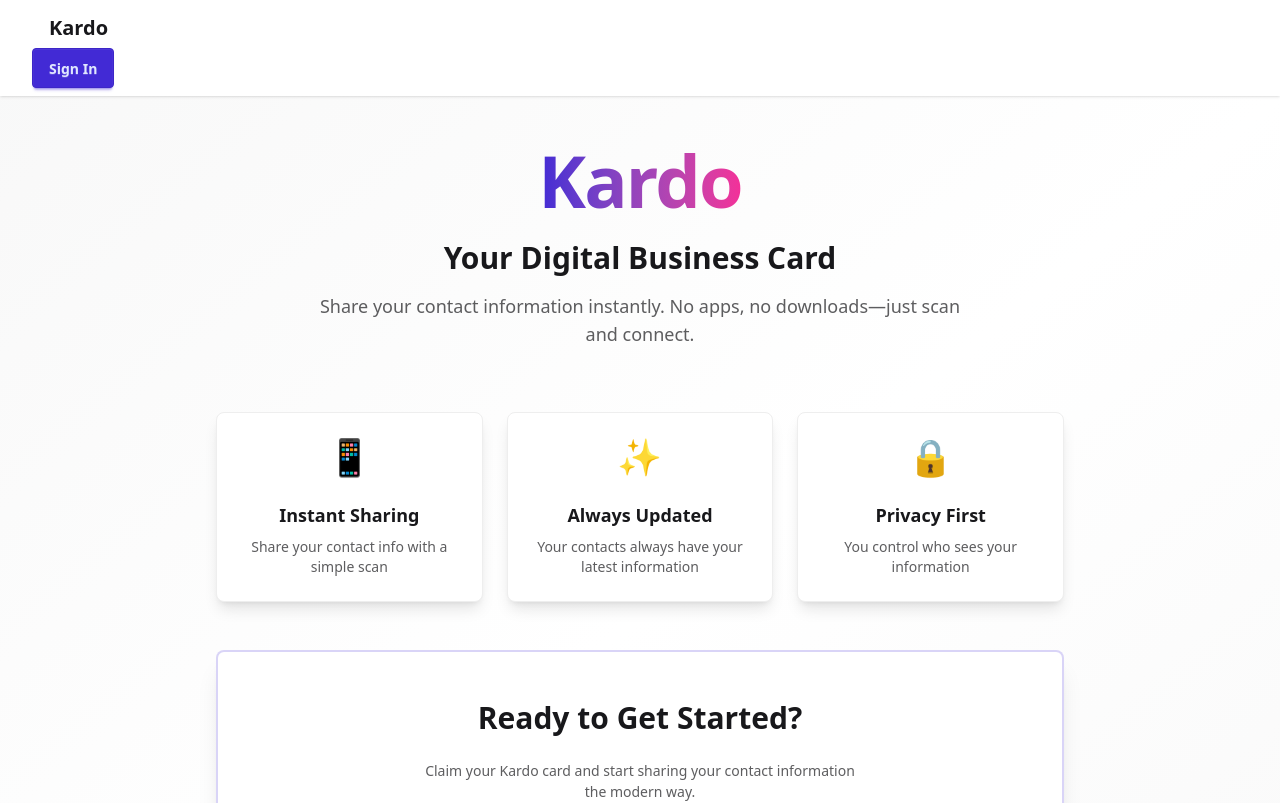
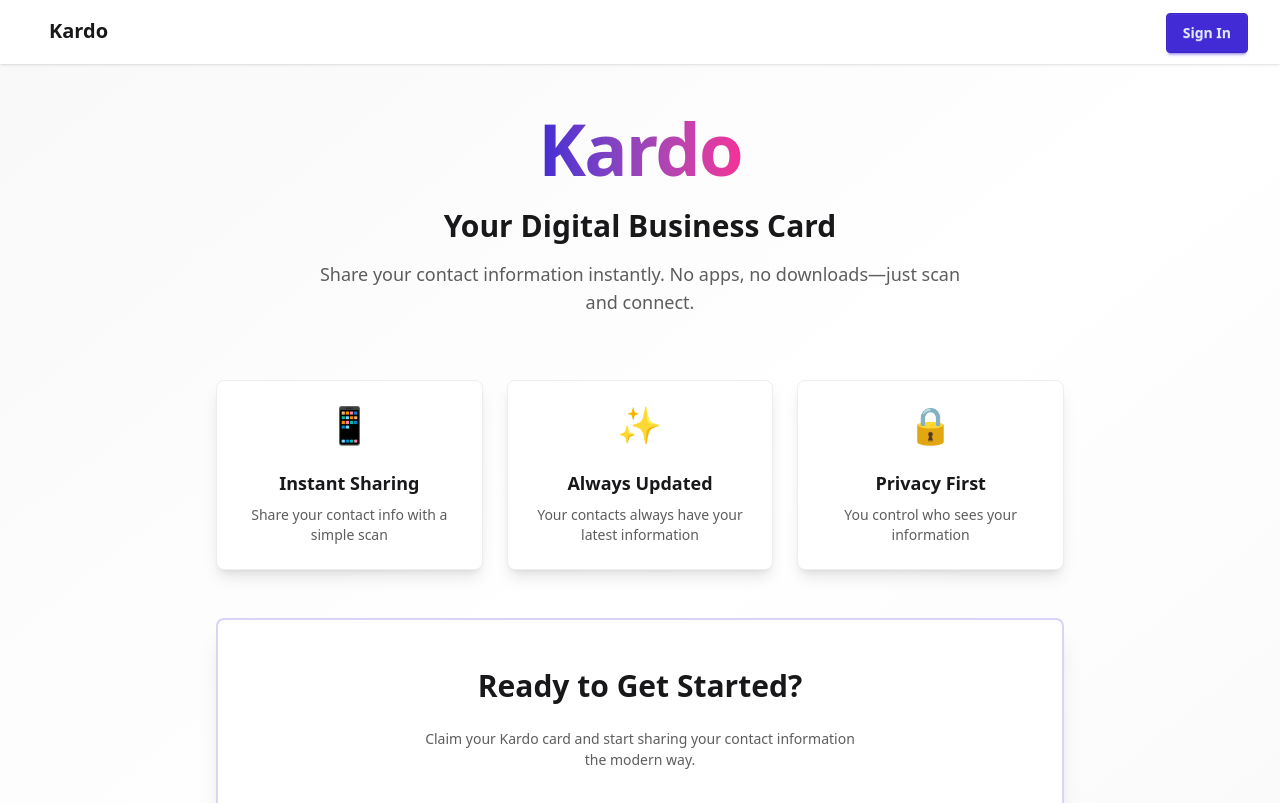
Before and after one commit to rodr499/kardo, a Next.js app: page / in a window 1280 px wide. Shown: the top 803 px of the page. Built offline with nearby package versions, Linux system fonts and the light colour scheme; no server answers.

Commit message:
Fix Sign In button alignment to right side of navbar
- Use DaisyUI navbar-start and navbar-end classes for proper alignment
- Move Sign In button to right side of navigation bar
- Remove unnecessary wrapper div around Sign In button

```diff
--- a/components/nav.tsx
+++ b/components/nav.tsx
@@ -51,12 +51,12 @@ export default function Nav() {
   return (
     <nav className="navbar bg-base-100 shadow-sm">
       <div className="container mx-auto px-6">
-        <div className="flex-1">
+        <div className="navbar-start">
           <Link href="/" className="btn btn-ghost text-xl font-bold">
             Kardo
           </Link>
         </div>
-        <div className="flex-none gap-2">
+        <div className="navbar-end gap-2">
           {!loading && (
             <>
               {isAuthenticated ? (
```
